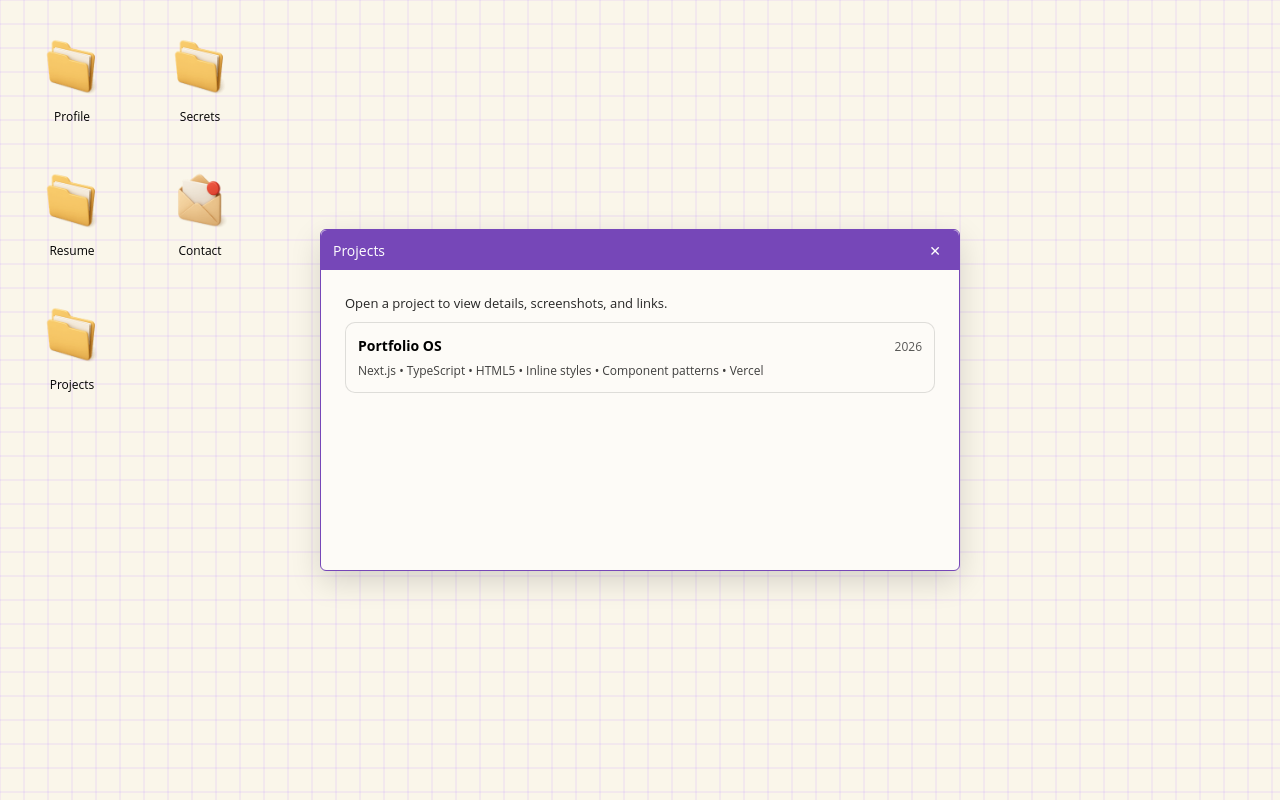
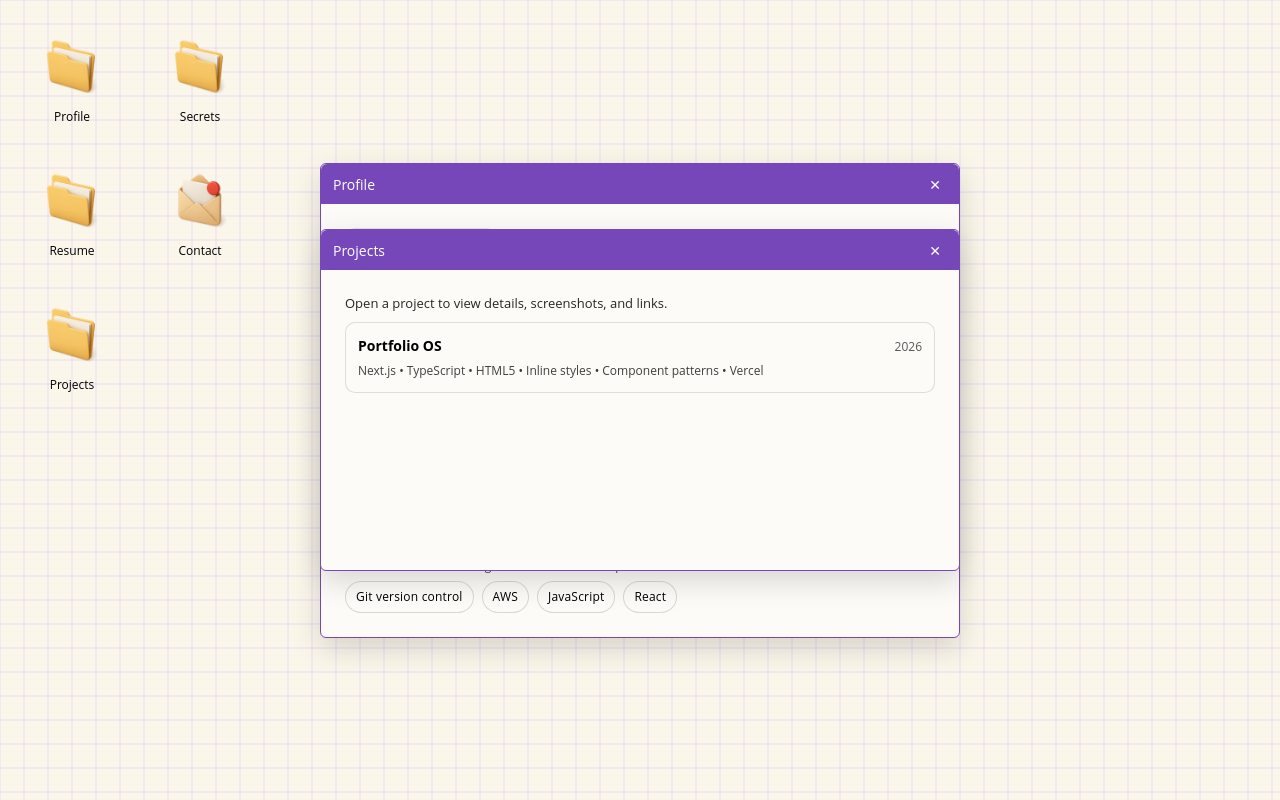
Before and after one commit to rosa-ammala/portfolio, a Next.js app: page / in a window 1280 px wide. Both pictures are taken after a click on the button "Projects". Built offline with nearby package versions, Linux system fonts and the light colour scheme.

Commit message:
Window dragging and multiple open windows added

```diff
--- a/app/page.tsx
+++ b/app/page.tsx
@@ -1,6 +1,6 @@
 "use client";
 
-import { useState } from "react";
+import { useMemo, useState } from "react";
 import { DesktopIcon } from "@/components/DesktopIcon";
 import { Window } from "@/components/Window";
 import { ProfileWindow } from "@/components/windows/ProfileWindow";
@@ -8,12 +8,131 @@ import { ContactWindow } from "@/components/windows/ContactWindow";
 import { ResumeWindow } from "@/components/windows/ResumeWindow";
 import { ProjectsWindow } from "@/components/windows/ProjectsWindow";
 
-type WindowType = null | "profile" | "resume" | "projects" | "contact";
+type WindowType = "profile" | "resume" | "projects" | "contact";
+
+type AppWindow = {
+  id: string;
+  type: WindowType;
+  z: number;
+
+  // only used by projects windows (per-window!)
+  openProjectId?: string | null;
+};
+
+function makeId() {
+  // good enough unique id for UI
+  return `${Date.now()}-${Math.random().toString(16).slice(2)}`;
+}
+
+function ProjectsHeaderLeft({
+  openProjectId,
+  onBack,
+}: {
+  openProjectId: string | null;
+  onBack: () => void;
+}) {
+  const [hover, setHover] = useState(false);
+
+  if (!openProjectId) {
+    return <span style={{ fontSize: 14 }}>Projects</span>;
+  }
+
+  return (
+    <div style={{ display: "flex", alignItems: "center", gap: 10, minWidth: 0 }}>
+      <button
+        onPointerDown={(e) => {
+          e.stopPropagation();
+          e.preventDefault();
+        }}
+        onClick={(e) => {
+          e.stopPropagation();
+          onBack();
+        }}
+        onMouseEnter={() => setHover(true)}
+        onMouseLeave={() => setHover(false)}
+        style={{
+          width: 24,
+          height: 24,
+          display: "flex",
+          alignItems: "center",
+          justifyContent: "center",
+          backgroundColor: hover ? "rgba(201,164,255,0.5)" : "transparent",
+          border: "none",
+          borderRadius: 4,
+          color: "white",
+          fontSize: 14,
+          cursor: "pointer",
+          transition: "background-color 160ms ease-out",
+          padding: 0,
+          lineHeight: 1,
+        }}
+        aria-label="Back to Projects"
+        title="Back"
+      >
+        ←
+      </button>
+
+      <span
+        style={{
+          fontSize: 14,
+          whiteSpace: "nowrap",
+          overflow: "hidden",
+          textOverflow: "ellipsis",
+        }}
+      >
+        Projects / {openProjectId}
+      </span>
+    </div>
+  );
+}
 
 export default function Home() {
-  const [open, setOpen] = useState<WindowType>("profile");
-  const [openProjectId, setOpenProjectId] = useState<string | null>(null);
-  const [hover, setHover] = useState(false);
+  const [windows, setWindows] = useState<AppWindow[]>(() => [
+    // Optional: open profile by default as its own window instance
+    { id: makeId(), type: "profile", z: 1 },
+  ]);
+
+  const maxZ = useMemo(
+    () => windows.reduce((m, w) => Math.max(m, w.z), 0),
+    [windows]
+  );
+
+  const focusWindow = (id: string) => {
+    setWindows((prev) => {
+      const current = prev.find((w) => w.id === id);
+      if (!current) return prev;
+
+      const top = prev.reduce((m, w) => Math.max(m, w.z), 0);
+      if (current.z === top) return prev;
+
+      return prev.map((w) => (w.id === id ? { ...w, z: top + 1 } : w));
+    });
+  };
+
+  const closeWindow = (id: string) => {
+    setWindows((prev) => prev.filter((w) => w.id !== id));
+  };
+
+  const openNewWindow = (type: WindowType) => {
+    setWindows((prev) => {
+      const top = prev.reduce((m, w) => Math.max(m, w.z), 0);
+      const base: AppWindow = {
+        id: makeId(),
+        type,
+        z: top + 1,
+      };
+      if (type === "projects") base.openProjectId = null;
+      return [...prev, base];
+    });
+  };
+
+  const setProjectsProjectId = (winId: string, projectId: string | null) => {
+    setWindows((prev) =>
+      prev.map((w) =>
+        w.id === winId ? { ...w, openProjectId: projectId } : w
+      )
+    );
+  };
 
   return (
     <main
@@ -41,47 +160,31 @@ export default function Home() {
         }}
       >
         {/* COLUMN 1 - LEFT ICONS */}
-        <div
-          style={{
-            display: "flex",
-            flexDirection: "column",
-            gap: 24,
-          }}
-        >
+        <div style={{ display: "flex", flexDirection: "column", gap: 24 }}>
           <DesktopIcon
             label="Profile"
             icon="/folder.png"
-            onOpen={() => setOpen("profile")}
+            onOpen={() => openNewWindow("profile")}
           />
           <DesktopIcon
             label="Resume"
             icon="/folder.png"
-            onOpen={() => setOpen("resume")}
+            onOpen={() => openNewWindow("resume")}
           />
           <DesktopIcon
             label="Projects"
             icon="/folder.png"
-            onOpen={() => setOpen("projects")}
+            onOpen={() => openNewWindow("projects")}
           />
         </div>
 
         {/* COLUMN 2 - RIGHT ICONS */}
-        <div
-          style={{
-            display: "flex",
-            flexDirection: "column",
-            gap: 24,
-          }}
-        >
-          <DesktopIcon
-            label="Secrets"
-            icon="/folder.png"
-            onOpen={() => {}}
-          />
+        <div style={{ display: "flex", flexDirection: "column", gap: 24 }}>
+          <DesktopIcon label="Secrets" icon="/folder.png" onOpen={() => {}} />
           <DesktopIcon
             label="Contact"
             icon="/envelope.png"
-            onOpen={() => setOpen("contact")}
+            onOpen={() => openNewWindow("contact")}
           />
         </div>
       </div>
@@ -134,79 +237,81 @@ export default function Home() {
         </div>
       </div>
 
-      {/* WINDOWS */}
-      {open === "profile" && (
-        <Window title="Profile" onClose={() => setOpen(null)}>
+      {/* WINDOWS (multiple) */}
+      {windows
+        .slice()
+        .sort((a, b) => a.z - b.z)
+        .map((w) => {
+          if (w.type === "profile") {
+            return (
+              <Window
+                key={w.id}
+                title="Profile"
+                zIndex={30 + w.z}
+                onFocus={() => focusWindow(w.id)}
+                onClose={() => closeWindow(w.id)}
+              >
                 <ProfileWindow />
               </Window>
-      )}
+            );
+          }
 
-      {open === "resume" && (
-        <Window title="Resume" onClose={() => setOpen(null)}>
+          if (w.type === "resume") {
+            return (
+              <Window
+                key={w.id}
+                title="Resume"
+                zIndex={30 + w.z}
+                onFocus={() => focusWindow(w.id)}
+                onClose={() => closeWindow(w.id)}
+              >
                 <ResumeWindow />
               </Window>
-      )}
+            );
+          }
 
-      {open === "projects" && (
+          if (w.type === "contact") {
+            return (
               <Window
+                key={w.id}
+                title="Contact"
+                zIndex={30 + w.z}
+                onFocus={() => focusWindow(w.id)}
+                onClose={() => closeWindow(w.id)}
+              >
+                <ContactWindow />
+              </Window>
+            );
+          }
+
+          // Projects (per-window openProjectId + header back)
+          const hoverStateKey = `projects-hover-${w.id}`;
+          // we’ll do a tiny local hover in headerLeft with inline state below using closure is awkward;
+          // easiest: keep it simple: no hover in back button OR use CSS; here: no hover dependency.
+          const openProjectId = w.openProjectId ?? null;
+
+          return (
+            <Window
+              key={w.id}
               title="Projects"
-          onClose={() => {
-            setOpen(null);
-            setOpenProjectId(null);
-          }}
+              zIndex={30 + w.z}
+              onFocus={() => focusWindow(w.id)}
+              onClose={() => closeWindow(w.id)}
               headerLeft={
-            openProjectId ? (
-              <div style={{ display: "flex", alignItems: "center", gap: 10, minWidth: 0 }}>
-                <button
-                  onClick={() => setOpenProjectId(null)}
-                  onMouseEnter={() => setHover(true)}
-                  onMouseLeave={() => setHover(false)}
-                  style={{
-                    width: 24,
-                    height: 24,
-                    display: "flex",
-                    alignItems: "center",
-                    justifyContent: "center",
-                    backgroundColor: hover
-                      ? "rgba(201,164,255,0.5)"
-                      : "transparent",
-                    border: "none",
-                    borderRadius: 4,
-                    color: "white",
-                    fontSize: 14,
-                    cursor: "inherit",
-                    transition: "background-color 160ms ease-out",
-                    padding: 0,
-                    lineHeight: 1,
-                  }}
-                  aria-label="Back to Projects"
-                  title="Back"
-                >
-                  ←
-                </button>
-
-                <span style={{ fontSize: 14, whiteSpace: "nowrap", overflow: "hidden", textOverflow: "ellipsis" }}>
-                  Projects / {openProjectId}
-                </span>
-              </div>
-            ) : (
-              <span style={{ fontSize: 14 }}>Projects</span>
-            )
+                <ProjectsHeaderLeft
+                  openProjectId={openProjectId}
+                  onBack={() => setProjectsProjectId(w.id, null)}
+                />
               }
             >
               <ProjectsWindow
                 openProjectId={openProjectId}
-            onOpenProject={(id) => setOpenProjectId(id)}
-            onBack={() => setOpenProjectId(null)}
+                onOpenProject={(id) => setProjectsProjectId(w.id, id)}
+                onBack={() => setProjectsProjectId(w.id, null)}
               />
             </Window>
-      )}
-
-      {open === "contact" && (
-        <Window title="Contact" onClose={() => setOpen(null)}>
-          <ContactWindow />
-        </Window>
-      )}
+          );
+        })}
     </main>
   );
 }
--- a/components/Window.tsx
+++ b/components/Window.tsx
@@ -1,26 +1,171 @@
-import { useState } from "react";
+"use client";
+
+import React, { useLayoutEffect, useRef, useState, useEffect } from "react";
 
 export function Window({
   title,
   onClose,
   children,
   headerLeft,
+  zIndex = 30,
+  onFocus,
+  width = 640,
 }: {
   title: string;
   onClose: () => void;
   children?: React.ReactNode;
   headerLeft?: React.ReactNode;
+  zIndex?: number;
+  onFocus?: () => void;
+  width?: number;
 }) {
   const [closeHover, setCloseHover] = useState(false);
 
+  const winRef = useRef<HTMLDivElement | null>(null);
+
+  // null = center on mount (fresh open)
+  const [pos, setPos] = useState<{ x: number; y: number } | null>(null);
+
+  const [drag, setDrag] = useState<{
+    active: boolean;
+    pointerId: number | null;
+    offsetX: number;
+    offsetY: number;
+  }>({ active: false, pointerId: null, offsetX: 0, offsetY: 0 });
+
+  const [hasUserMoved, setHasUserMoved] = useState(false);
+
+  const centerWindow = () => {
+    const el = winRef.current;
+    const w = el?.offsetWidth ?? width;
+    const h = el?.offsetHeight ?? 420;
+
+    const x = Math.max(16, Math.round(window.innerWidth / 2 - w / 2));
+    const y = Math.max(16, Math.round(window.innerHeight / 2 - h / 2));
+    setPos({ x, y });
+  };
+
+  useLayoutEffect(() => {
+    if (pos === null) {
+      requestAnimationFrame(centerWindow);
+    }
+    // eslint-disable-next-line react-hooks/exhaustive-deps
+  }, []);
+
+  // Clamp ONLY Y into viewport (keeps X exactly as-is)
+  const clampYIntoView = () => {
+    const el = winRef.current;
+    if (!el) return;
+
+    const rect = el.getBoundingClientRect();
+    const margin = 8;
+
+    // Where we'd like the top to be so the window fits:
+    const minTop = margin;
+    const maxTop = window.innerHeight - rect.height - margin;
+
+    // If window taller than viewport (rare), just pin to margin
+    const clampedTop = Math.min(Math.max(rect.top, minTop), Math.max(minTop, maxTop));
+
+    const delta = clampedTop - rect.top;
+    if (Math.abs(delta) < 1) return;
+
+    setPos((p) => {
+      if (!p) return p;
+      return { x: p.x, y: Math.round(p.y + delta) };
+    });
+  };
+
+  // Observe size changes: when content height changes, fix Y (and only Y)
+  useEffect(() => {
+    const el = winRef.current;
+    if (!el) return;
+
+    // ResizeObserver is supported in modern browsers; good for this case
+    const ro = new ResizeObserver(() => {
+      // If user hasn't moved it, you might want to keep it centered-ish.
+      // But you asked specifically: if user moved it, don't touch X and only fix Y.
+      // We'll always clamp Y (safe), and it won't move if already fine.
+      clampYIntoView();
+    });
+
+    ro.observe(el);
+
+    return () => {
+      ro.disconnect();
+    };
+    // eslint-disable-next-line react-hooks/exhaustive-deps
+  }, []);
+
+  // Also clamp on viewport resize (again: only Y)
+  useEffect(() => {
+    const onResize = () => clampYIntoView();
+    window.addEventListener("resize", onResize);
+    return () => window.removeEventListener("resize", onResize);
+    // eslint-disable-next-line react-hooks/exhaustive-deps
+  }, []);
+
+  const startDrag = (e: React.PointerEvent) => {
+    if (!winRef.current) return;
+
+    onFocus?.();
+
+    const rect = winRef.current.getBoundingClientRect();
+    const offsetX = e.clientX - rect.left;
+    const offsetY = e.clientY - rect.top;
+
+    setDrag({ active: true, pointerId: e.pointerId, offsetX, offsetY });
+
+    (e.currentTarget as HTMLElement).setPointerCapture(e.pointerId);
+    e.preventDefault();
+  };
+
+  const onDragMove = (e: React.PointerEvent) => {
+    if (!drag.active) return;
+    if (drag.pointerId !== e.pointerId) return;
+
+    const el = winRef.current;
+    const w = el?.offsetWidth ?? width;
+    const h = el?.offsetHeight ?? 420;
+
+    const xRaw = Math.round(e.clientX - drag.offsetX);
+    const yRaw = Math.round(e.clientY - drag.offsetY);
+
+    const margin = 8;
+
+    // During dragging we still clamp both axes so user can’t lose the window.
+    // This DOES move X during drag (intentionally).
+    const minX = margin;
+    const minY = margin;
+    const maxX = window.innerWidth - w - margin;
+    const maxY = window.innerHeight - h - margin;
+
+    const x = Math.min(Math.max(xRaw, minX), Math.max(minX, maxX));
+    const y = Math.min(Math.max(yRaw, minY), Math.max(minY, maxY));
+
+    if (!hasUserMoved) setHasUserMoved(true);
+    setPos({ x, y });
+  };
+
+  const stopDrag = (e: React.PointerEvent) => {
+    if (!drag.active) return;
+    if (drag.pointerId !== e.pointerId) return;
+
+    setDrag({ active: false, pointerId: null, offsetX: 0, offsetY: 0 });
+    try {
+      (e.currentTarget as HTMLElement).releasePointerCapture(e.pointerId);
+    } catch {}
+  };
+
   return (
     <div
+      ref={winRef}
+      onMouseDown={() => onFocus?.()}
       style={{
-        position: "absolute",
-        left: "50%",
-        top: "50%",
-        transform: "translate(-50%, -50%)",
-        width: 640,
+        position: "fixed",
+        left: pos?.x ?? 16,
+        top: pos?.y ?? 16,
+        width,
         maxWidth: "calc(100vw - 32px)",
         maxHeight: "calc(100vh - 32px)",
         backgroundColor: "rgba(253, 251, 247, 1)",
@@ -29,10 +174,16 @@ export function Window({
         boxShadow: "0 10px 30px rgba(0,0,0,0.15)",
         display: "flex",
         flexDirection: "column",
-        zIndex: 30,
+        zIndex,
+        userSelect: drag.active ? "none" : "auto",
       }}
     >
+      {/* HEADER (drag handle) */}
       <div
+        onPointerDown={startDrag}
+        onPointerMove={onDragMove}
+        onPointerUp={stopDrag}
+        onPointerCancel={stopDrag}
         style={{
           backgroundColor: "rgba(118, 71, 184, 1)",
           color: "white",
@@ -43,17 +194,22 @@ export function Window({
           borderTopLeftRadius: 6,
           borderTopRightRadius: 6,
           flexShrink: 0,
+          cursor: "grab",
         }}
       >
         <div style={{ display: "flex", alignItems: "center", gap: 10, minWidth: 0 }}>
-          {headerLeft ? (
-            headerLeft
-          ) : (
-            <span style={{ fontSize: 14 }}>{title}</span>
-          )}
+          {headerLeft ? headerLeft : <span style={{ fontSize: 14 }}>{title}</span>}
         </div>
+
         <button
-          onClick={onClose}
+          onPointerDown={(e) => {
+            e.stopPropagation();
+            e.preventDefault();
+          }}
+          onClick={(e) => {
+            e.stopPropagation();
+            onClose();
+          }}
           onMouseEnter={() => setCloseHover(true)}
           onMouseLeave={() => setCloseHover(false)}
           style={{
@@ -62,14 +218,12 @@ export function Window({
             display: "flex",
             alignItems: "center",
             justifyContent: "center",
-            backgroundColor: closeHover
-              ? "rgba(201,164,255,0.5)"
-              : "transparent",
+            backgroundColor: closeHover ? "rgba(201,164,255,0.5)" : "transparent",
             border: "none",
             borderRadius: 4,
             color: "white",
             fontSize: 14,
-            cursor: "inherit",
+            cursor: "pointer",
             transition: "background-color 160ms ease-out",
           }}
         >
@@ -77,6 +231,7 @@ export function Window({
         </button>
       </div>
 
+      {/* CONTENT */}
       <div
         style={{
           padding: 24,
```
Also changed, not shown: public/portfolio.png. Lines whose indentation alone changed are shown as unchanged.
